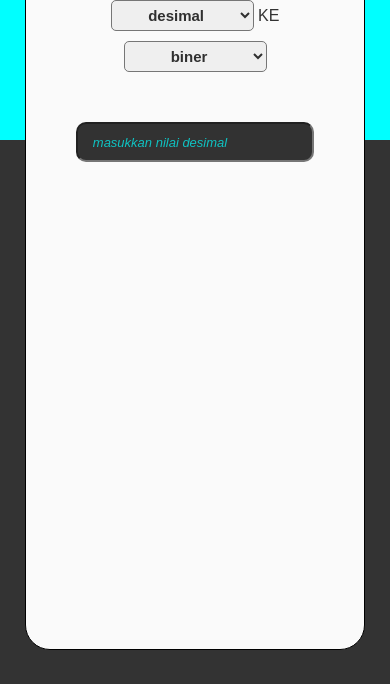
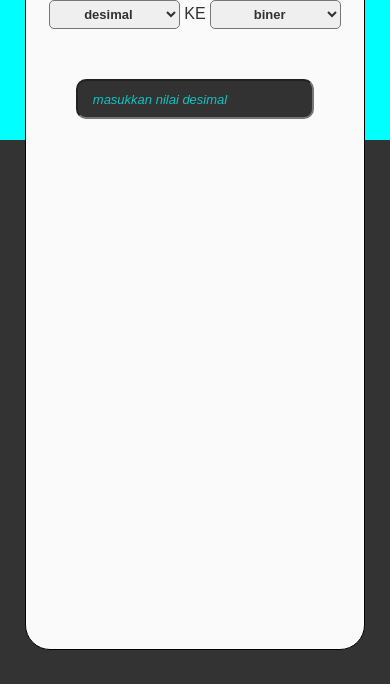
Before and after one commit to MohSolehuddin/Konversi-angka, a plain HTML site: page index.html in a window 390 px wide. Shown: the part 160-844 px from the top of the page. Drawn offline with Linux system fonts and the light colour scheme; a web font is replaced by a local one.

Commit message:
Perbaikan tampilan mobile

```diff
--- a/style.css
+++ b/style.css
@@ -95,6 +95,11 @@ h3.danger{
   color: red;
 }
 
+@media (max-width: 699px){
+  select{
+    font-size: 13px;
+  }
+}
 @media (min-width: 700px){
   .background{
     height: 50vh;
```
